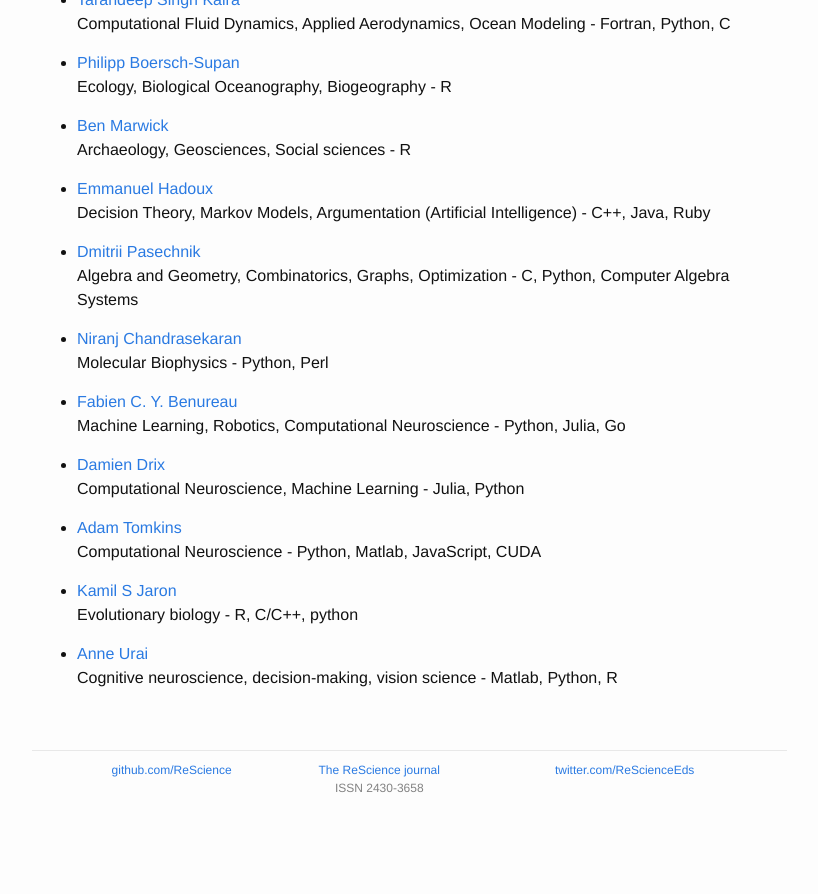
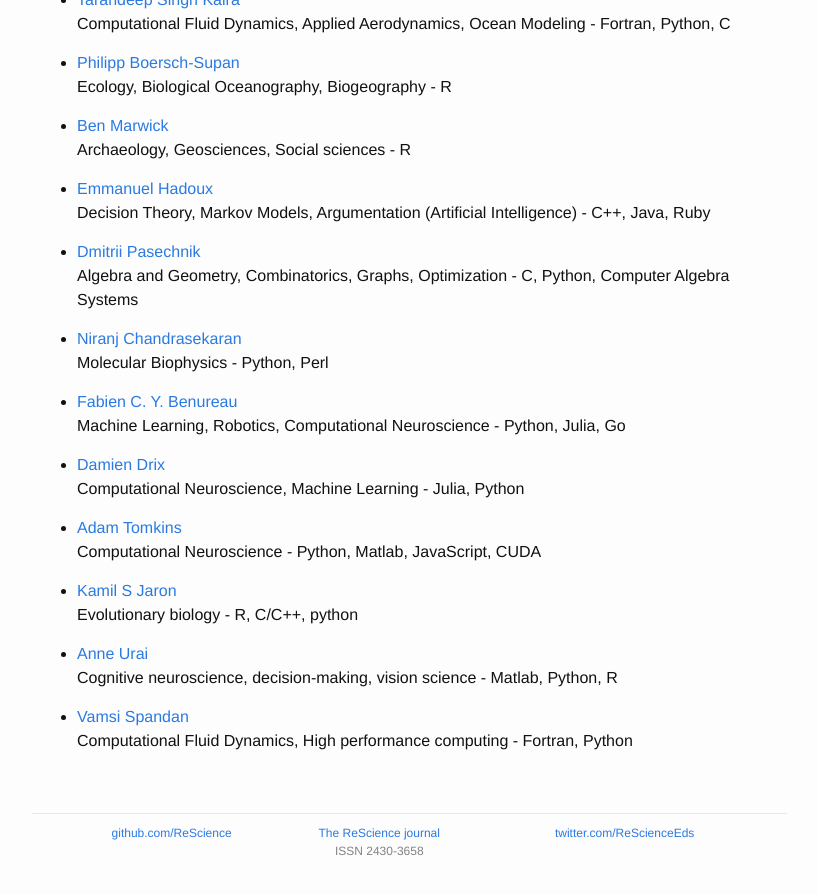
Before and after one commit to ReScience/rescience.github.io, a Jekyll site: the page built from 04-board.md, in a window 1280 px wide and 900 px high, scrolled down 3495 px. Shown: the top 894 px of the window, without its empty margins (223-1041 px from the left). Built offline with Jekyll 4.4.1, drawn with Linux system fonts in a browser that asks for light colours; before the commit the page ends 4332 px from its top, so only the background shows below that.

Commit message:
Updated board

```diff
--- a/04-board.md
+++ b/04-board.md
@@ -211,3 +211,6 @@ accepts submissions in other open source languages.
 
 * [Anne Urai](https://github.com/anne-urai)
   Cognitive neuroscience, decision-making, vision science - Matlab, Python, R
+
+* [Vamsi Spandan](https://github.com/nadnaps)
+  Computational Fluid Dynamics, High performance computing - Fortran, Python
```
